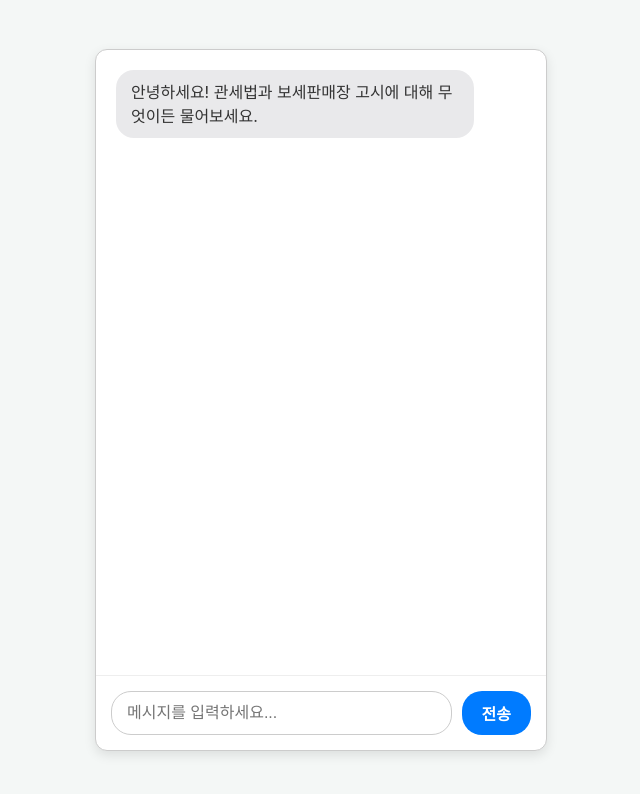
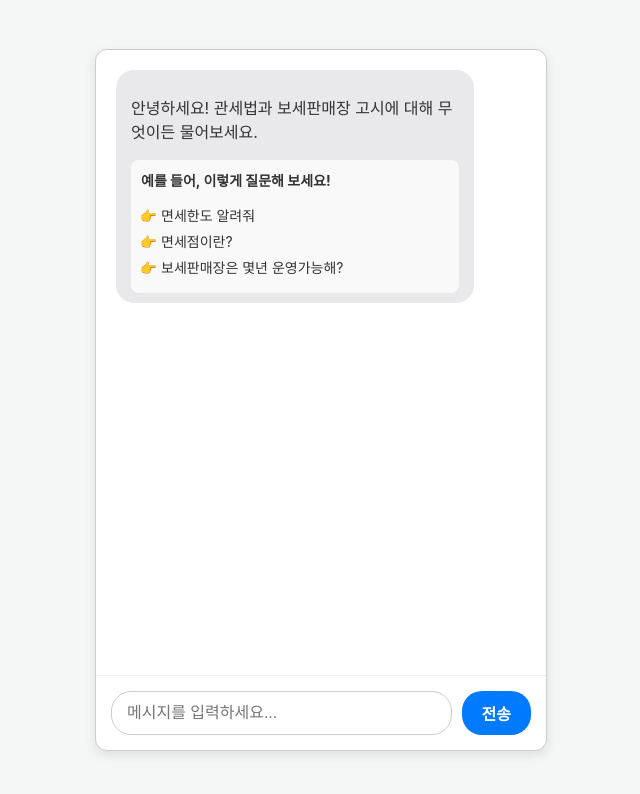
Before and after one commit to herememory/my-chatbot, a website: page index.html in a window 1280 px wide. Shown: the whole page, without its empty margins (319-959 px from the left). Drawn offline with Linux system fonts and the light colour scheme.

Commit message:
Update index.html

```diff
--- a/index.html
+++ b/index.html
@@ -3,14 +3,22 @@
 <head>
     <meta charset="UTF-8">
     <meta name="viewport" content="width=device-width, initial-scale=1.0">
-    <title>관세법 전문 챗봇</title>
+    <title>관세법/보세판매장 고시 챗봇</title>
     <link rel="stylesheet" href="style.css">
 </head>
 <body>
     <div id="chat-container">
         <div id="chat-box">
             <div class="bot-message">
-                안녕하세요! 관세법과 보세판매장 고시에 대해 무엇이든 물어보세요.
+                <p>안녕하세요! 관세법과 보세판매장 고시에 대해 무엇이든 물어보세요.</p>
+                <div class="example-questions">
+                    <p><strong>예를 들어, 이렇게 질문해 보세요!</strong></p>
+                    <ul>
+                        <li>면세한도 알려줘</li>
+                        <li>면세점이란?</li>
+                        <li>보세판매장은 몇년 운영가능해?</li>
+                    </ul>
+                </div>
             </div>
         </div>
         <div id="user-input">
```
